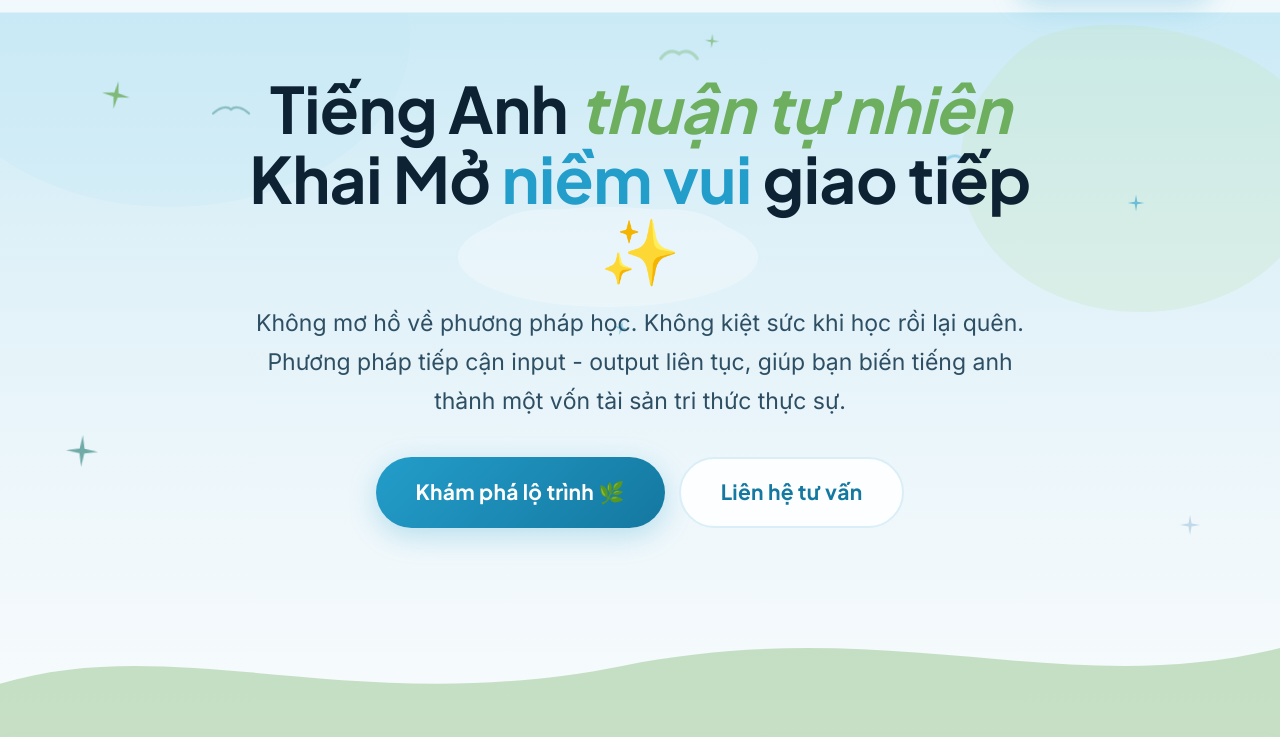
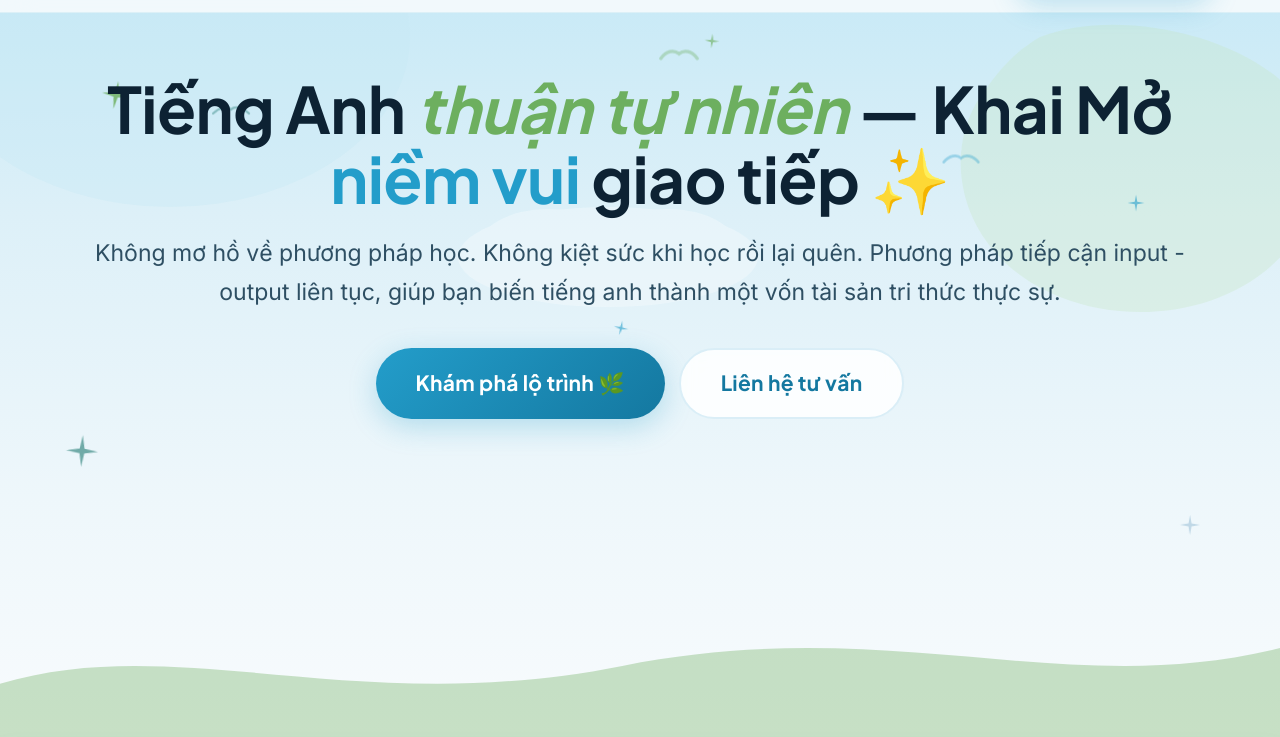
Before and after one commit to mymy1804/Speak-With-Joy, a plain HTML site: page index.html in a window 1280 px wide. Shown: the part 63-800 px from the top of the page. Drawn offline with Linux system fonts and the light colour scheme.

Commit message:
style: remove br from hero-title and widen hero-content container

```diff
--- a/index.html
+++ b/index.html
@@ -123,8 +123,7 @@
 
 
             <h1 class="hero-title">
-                Tiếng Anh <span class="highlight-herb">thuận tự nhiên</span> <br>
-                Khai Mở <span class="highlight-sky">niềm vui</span> giao tiếp ✨
+                Tiếng Anh <span class="highlight-herb">thuận tự nhiên</span> — Khai Mở <span class="highlight-sky">niềm vui</span> giao tiếp ✨
             </h1>
 
             <p class="hero-subtitle">
--- a/style.css
+++ b/style.css
@@ -388,11 +388,12 @@ h1, h2, h3, h4 {
 }
 
 .hero-content {
-    max-width: 800px;
+    max-width: 1100px;
     display: flex;
     flex-direction: column;
     align-items: center;
     text-align: center;
+    width: 100%;
 }
 
 .hero-eyebrow {
```
